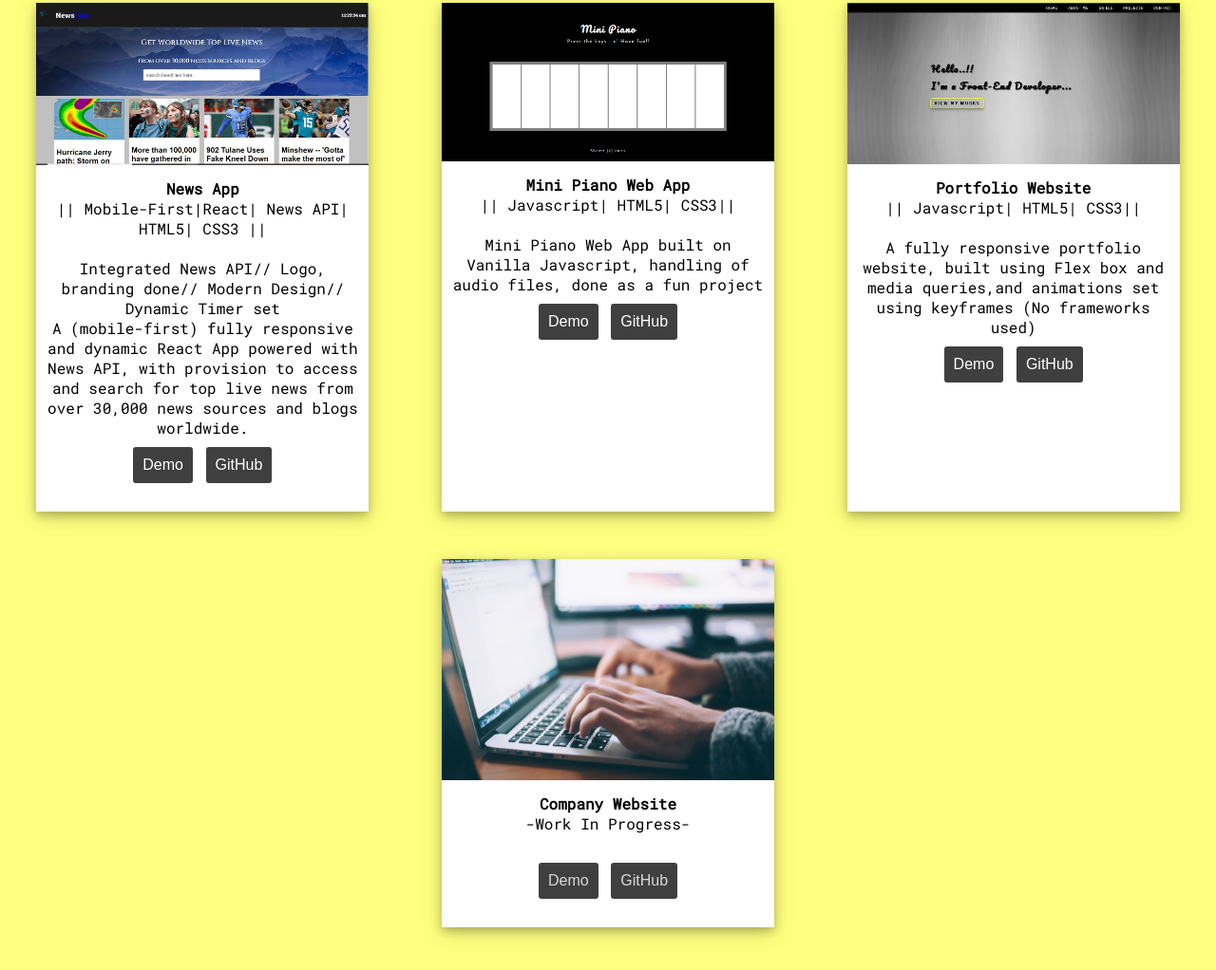
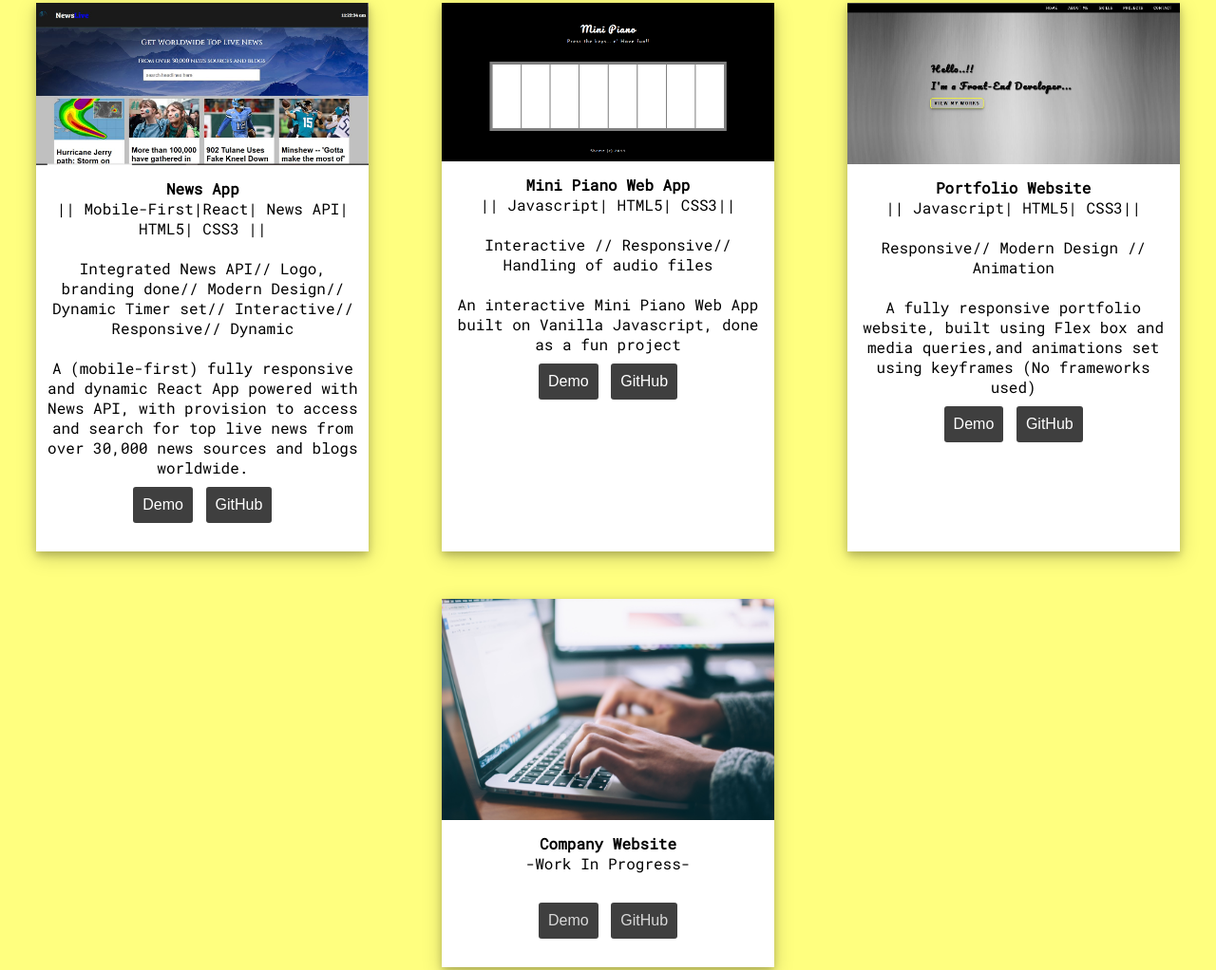
Before and after one commit to shamseena-dev/My-Portfolio, a plain HTML site: page index.html in a window 1280 px wide. Shown: the part 1835-2857 px from the top of the page at 95% size. Drawn offline with Linux system fonts and the light colour scheme.

Commit message:
Update index.html

```diff
--- a/index.html
+++ b/index.html
@@ -110,7 +110,7 @@
 	 							<h4>News App </h4>
 	 							<p>|| Mobile-First|React| News API| HTML5| CSS3 ||</p>
 	 							<br/>
-								<p>Integrated News API// Logo, branding done// Modern Design// Dynamic Timer set</p>
+								<p>Integrated News API// Logo, branding done// Modern Design// Dynamic Timer set// Interactive// Responsive// Dynamic </p><br>
 	 							<p> A (mobile-first) fully responsive and dynamic React App powered with News API, with provision to access  and  search for top live news from over 30,000 news sources and blogs worldwide.</p>
 
 								<button ><a href="https://shamz-newsapp.netlify.com" >Demo</a></button>
@@ -122,7 +122,8 @@
 	 						<div class="detailsContainer">
 	 							<h4>Mini Piano Web App</h4>
 	 							<p>|| Javascript| HTML5| CSS3|| </p><br/>
-	 							<p> Mini Piano Web App built on Vanilla Javascript, handling of audio files, done as a fun project </p>
+								<p> Interactive // Responsive// Handling of audio files</p><br>
+								<p> An interactive Mini Piano Web App built on Vanilla Javascript,  done as a fun project </p>
 	 							<button><a href="https://shamseena-dev.github.io/mini-piano/">Demo</a></button>
 	 							<button><a href="https://github.com/shamseena-dev/mini-piano">GitHub</a></button>
 	 						</div>
@@ -131,7 +132,8 @@
 	 						<img src="./images/portfolio.jpg" alt="portfolioWebsite_img" style="width:100%">
 	 						<div class="detailsContainer">
 	 							<h4>Portfolio Website</h4>
-	 							<p>|| Javascript| HTML5| CSS3||</p><br/>
+	 							<p>|| Javascript| HTML5| CSS3||</p><br>
+								<p> Responsive// Modern Design // Animation </p><br>
 	 							<P> A fully responsive portfolio website, built using Flex box and media queries,and animations set using keyframes (No frameworks used) </P>
 	 							<button><a href="https://shamseena-dev.github.io/My-Portfolio/">Demo</a></button>
 	 							<button><a href="https://github.com/shamseena-dev/My-Portfolio">GitHub</a></button>
```
